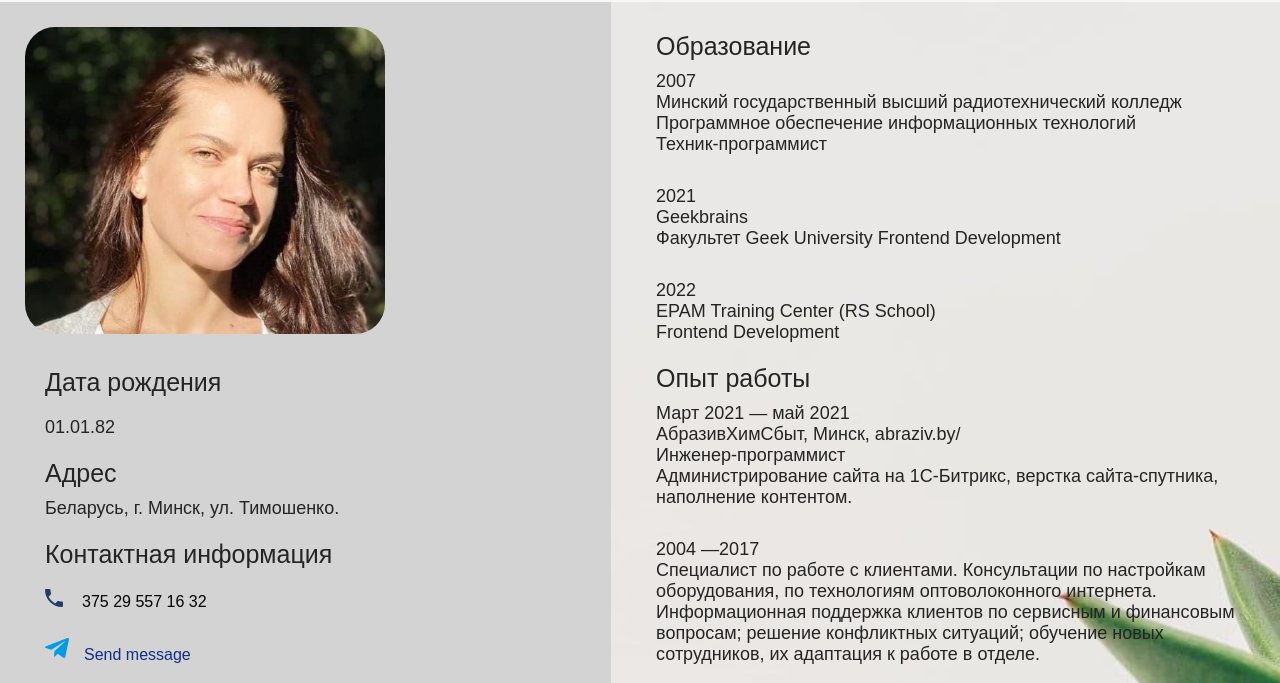
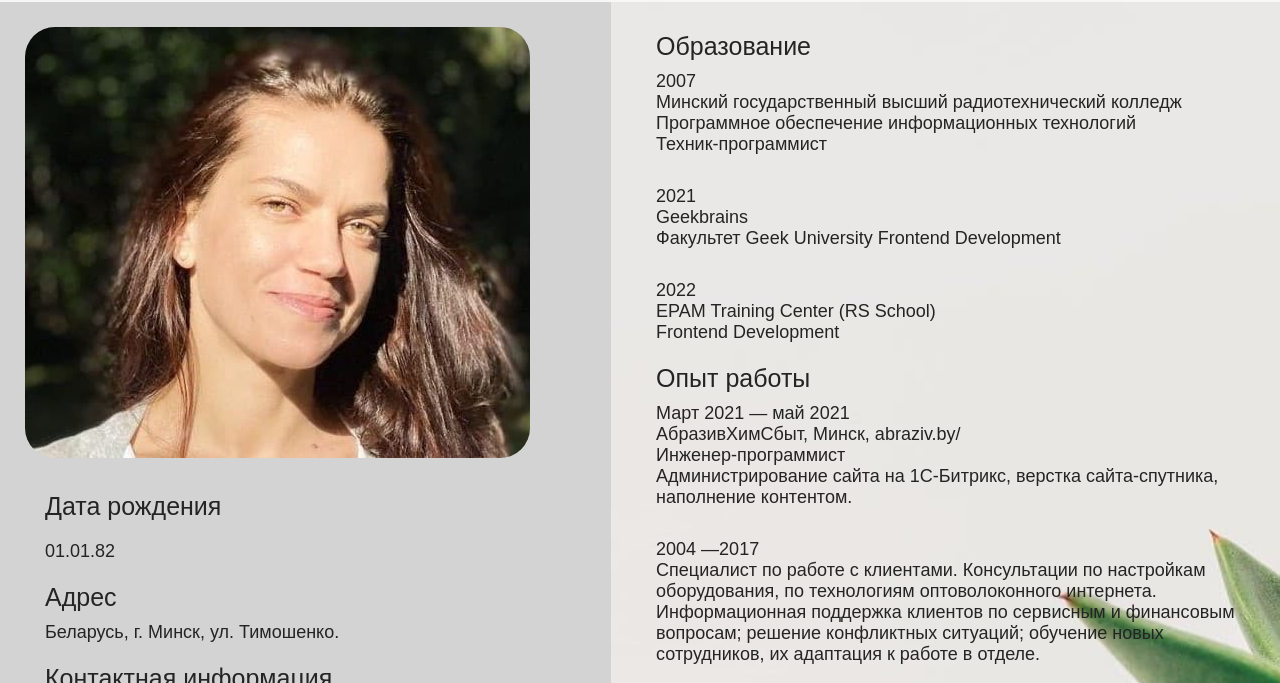
Before and after one commit to avataralesia/CV_RU, a plain HTML site: page index.html in a window 1280 px wide. Shown: the part 89-772 px from the top of the page. Drawn offline with Linux system fonts and the light colour scheme.

Commit message:
Update index.html

```diff
--- a/index.html
+++ b/index.html
@@ -16,7 +16,7 @@
         </div>
         <div class="info test">
             <div class="personal">
-                <img src="img/резюме1.jpg" alt="photo" class="main_photo" style="width:360px;height:307px">
+                <img src="img/резюме1.jpg" alt="photo" class="main_photo" style="width:360;height:307">
                 <div class="content">
 
                     <h3 class="pers_bottom">Дата рождения</h3>
```
